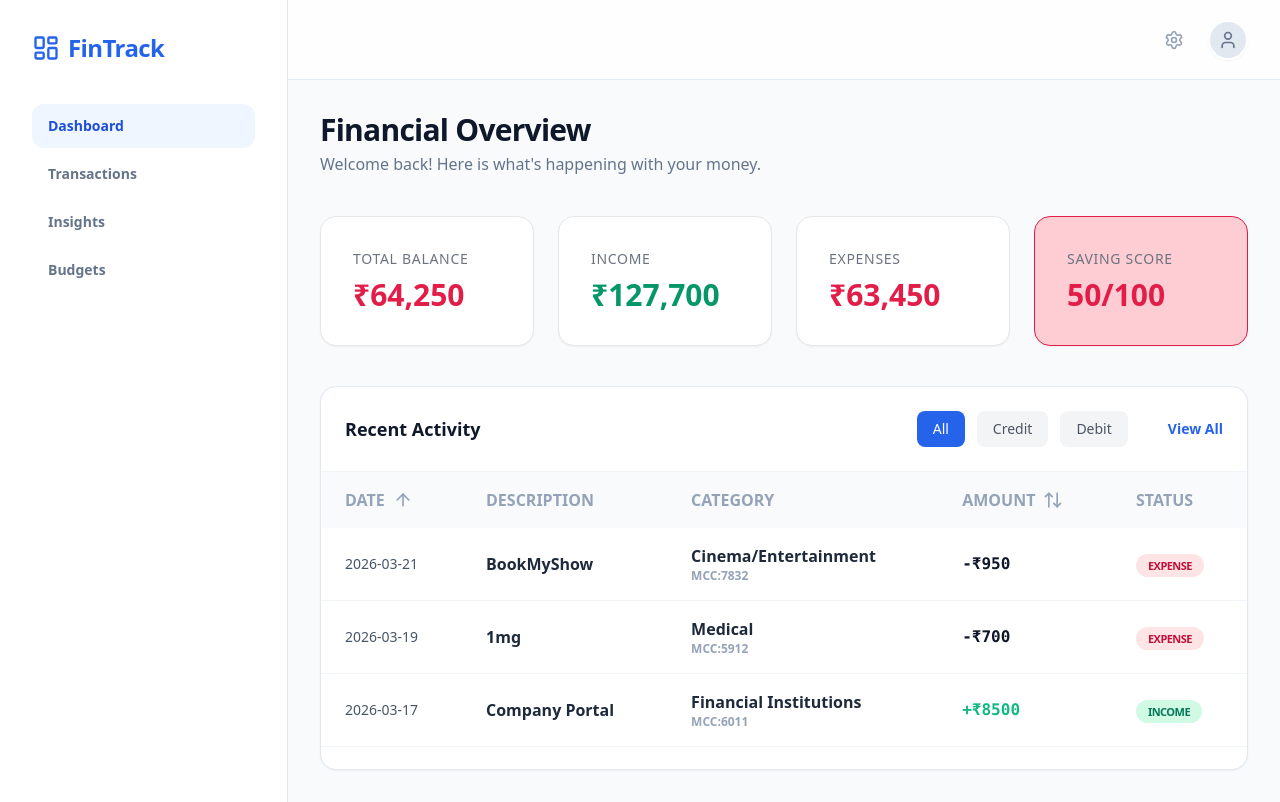
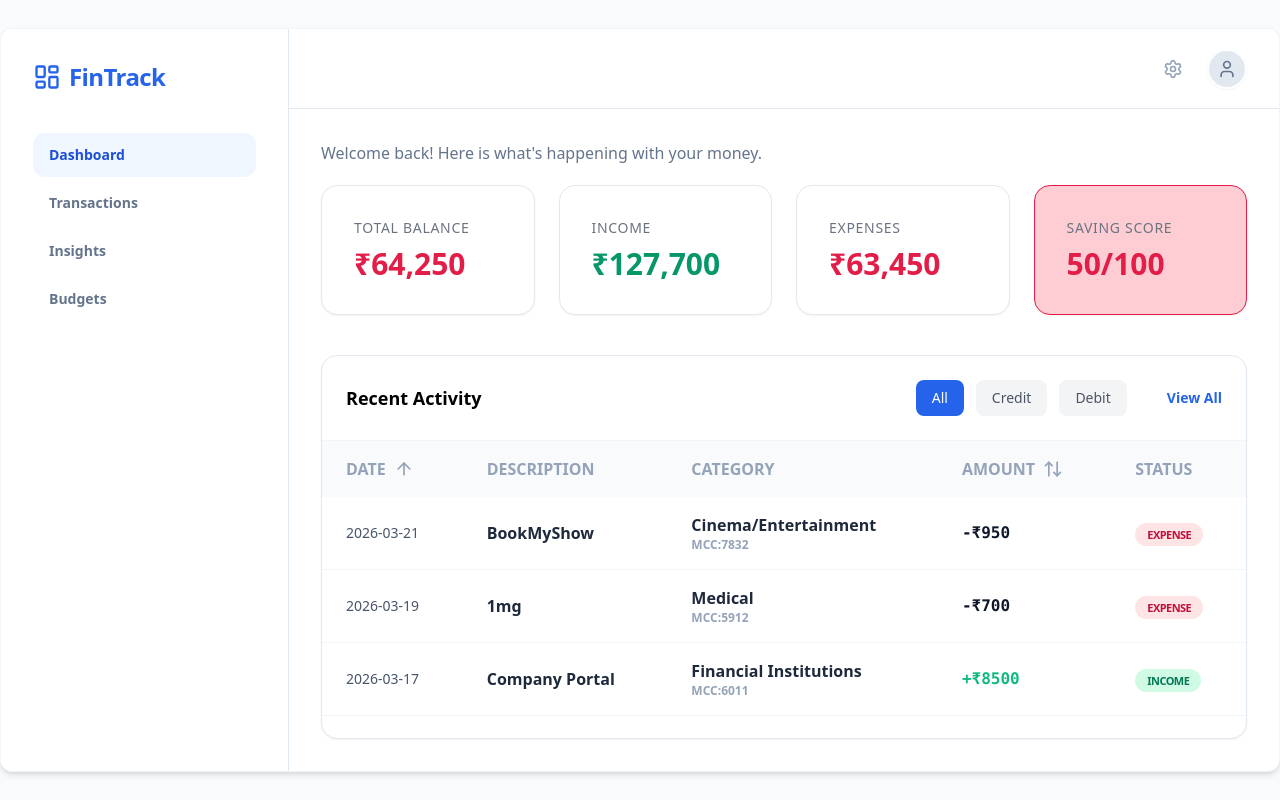
Before and after one commit to ayush2003somu/FinSight, a React (Vite) app: page / in a window 1280 px wide. Built offline with nearby package versions, Linux system fonts and the light colour scheme.

Commit message:
centered container

```diff
--- a/src/pages/Dashboard.jsx
+++ b/src/pages/Dashboard.jsx
@@ -33,17 +33,17 @@ const sortedTransactions = [...filteredTransactions].sort((a, b) => {
   return 0;
 });
   return (
-    //bg-  #f8fafc
+    //bg-
 
-    <div className="min-h-screen bg-[#f8fafc] flex font-sans text-slate-900">
+<div className="min-h-screen bg-[#f8fafc] flex justify-center items-center py-6">
+      <div className="w-full max-w-[1400px] bg-white rounded-xl shadow-md flex border border-gray-100 overflow-hidden">
       {/* Sidebar with dynamic active states */}
       <SideBar/>
       <main className="flex-1 overflow-y-auto">
               <NavBar/>
         <div className="p-8 max-w-7xl mx-auto">
-          <header className="mb-10">
-            <h1 className="text-3xl font-extrabold tracking-tight">Financial Overview</h1>
-            <p className="text-slate-500 mt-1">Welcome back! Here is what's happening with your money.</p>
+          <header className="mb-5">
+            <p className="text-slate-500 ">Welcome back! Here is what's happening with your money.</p>
           </header>
 
         {/* Grid using the sub-component */}
@@ -61,6 +61,7 @@ const sortedTransactions = [...filteredTransactions].sort((a, b) => {
         <TransactionsTable transactions={sortedTransactions}/>
         </div>
       </main>
+      </div>
     </div>
   );
 }
```
